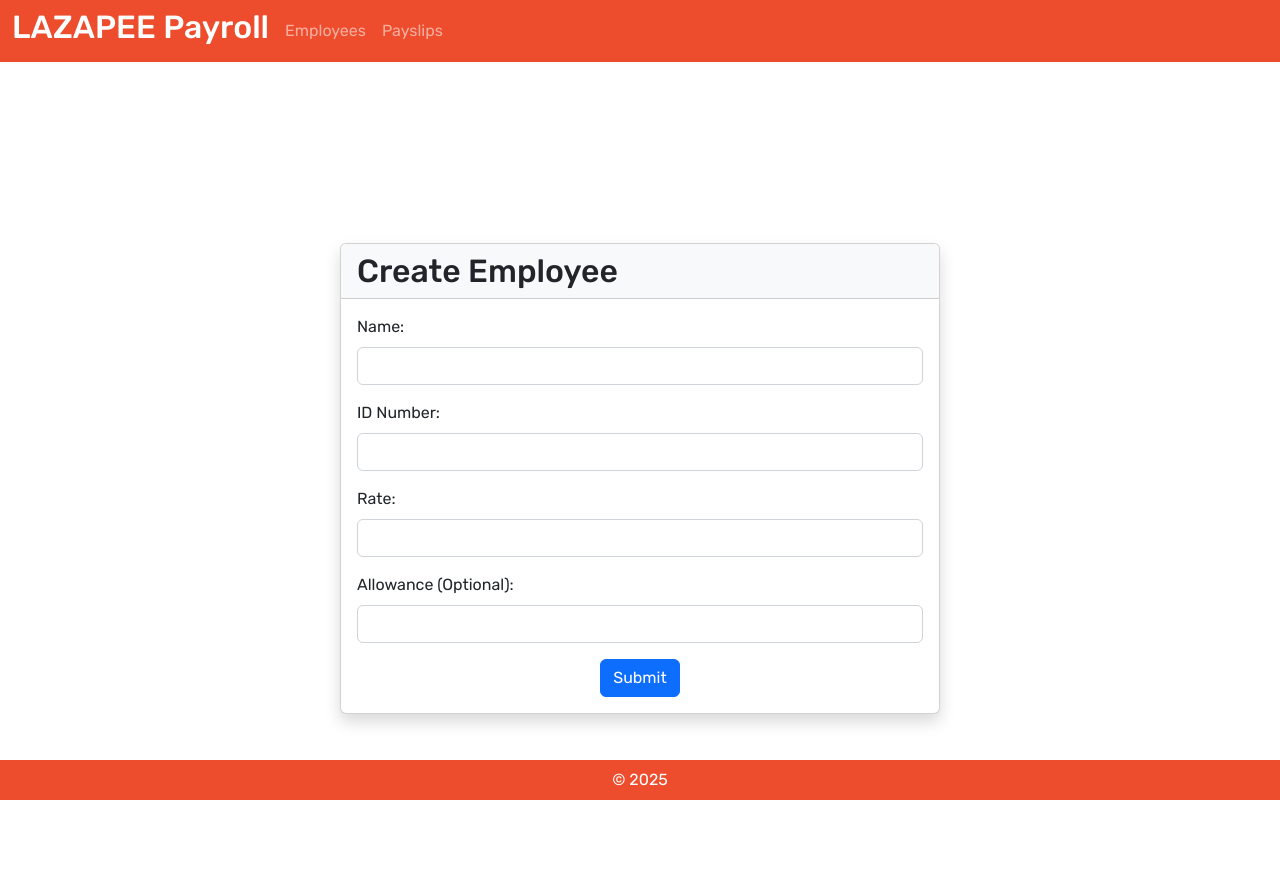
After one commit to kingJMBwAura/FinalProject-AbesamisAngLuna, a Django app: template Lazapee/payroll_app/templates/payroll_app/new_employee.html in a window 1280 px wide. The commit adds this page. Run offline with Django 5.2, Linux system fonts and the light colour scheme; the template is opened without the code that fills it, so the values that code supplies are empty; some libraries are stand-ins or nearby versions.

Commit message:
latest create employee page

```diff
--- a/Lazapee/payroll_app/templates/payroll_app/create_employee.html
+++ /dev/null
@@ -1,2 +0,0 @@
-{% extends 'payroll_app/base.html' %}
-{% load static %}
--- a/Lazapee/payroll_app/templates/payroll_app/homepage.html
+++ b/Lazapee/payroll_app/templates/payroll_app/homepage.html
@@ -8,7 +8,7 @@
                 <div class="d-flex justify-content-between align-items-center mb-3">
                     <h2 class="mb-0">Employees</h2>
                     <div class="d-flex">
-                        <a href="" class="btn btn-secondary me-2">+New Employee</a>
+                        <a href="{% url 'new_employee' %}" class="btn btn-secondary me-2">+New Employee</a>
                         <a href="{% url 'manage_account' pk=account.pk %}" class="btn btn-secondary me-2">Manage Account</a>
                         <form action="{% url 'logout' %}" method="post" class="d-inline">
                             {% csrf_token %}
--- /dev/null
+++ b/Lazapee/payroll_app/templates/payroll_app/new_employee.html
@@ -0,0 +1,49 @@
+{% extends 'payroll_app/base.html' %}
+{% load static %}
+
+{% block content %}
+{% if error %}
+    <div class="alert alert-danger">{{ error }}</div>
+{% endif %}
+
+{% if success %}
+    <div class="alert alert-success" role="alert">{{ success }}</div>
+{% endif %}
+
+<div class="d-flex justify-content-center align-items-center" style="min-height: 100vh;">
+    <div class="card shadow w-50 mx-3" style="max-width: 600px;">
+        <div class="card-header bg-light">
+            <h2 class="mb-0">Create Employee</h2>
+        </div>
+
+        <div class="card-body">
+            <form method="post" action="{% url 'new_employee' %}">
+                {% csrf_token %}
+                <div class="mb-3">
+                    <label for="name" class="form-label">Name:</label>
+                    <input type="text" class="form-control" id="name" name="name" required>
+                </div>
+
+                <div class="mb-3">
+                    <label for="id_number" class="form-label">ID Number:</label>
+                    <input type="text" class="form-control" id="id_number" name="id_number" required>
+                </div>
+
+                <div class="mb-3">
+                    <label for="rate" class="form-label">Rate:</label>
+                    <input type="number" class="form-control" id="rate" name="rate" required>
+                </div>
+
+                <div class="mb-3">
+                    <label for="allowance" class="form-label">Allowance (Optional):</label>
+                    <input type="number" class="form-control" id="allowance" name="allowance">
+                </div>
+
+                <div class="d-flex justify-content-center mt-3">
+                    <button type="submit" class="btn btn-primary">Submit</button>
+                </div>
+            </form>
+        </div>
+    </div>
+</div>
+{% endblock %}
--- a/Lazapee/payroll_app/urls.py
+++ b/Lazapee/payroll_app/urls.py
@@ -26,7 +26,7 @@ urlpatterns = [
     path('change_password/<int:pk>/', views.change_password, name='change_password'),
     path('', views.homepage, name='homepage'),
     path('logout/', views.logout, name='logout'),
-    #path('add_employee/', views.add_employee, name='add_employee'),
+    path('new_employee/', views.new_employee, name='new_employee'),
     #path('view_employee/<int:pk>/', views.view_employee, name='view_employee'),
     #ath('edit_employee/<int:pk>/', views.edit_employee, name='edit_employee'),
 ]
```
Also changed, not shown: Lazapee/payroll_app/views.py (+47 -0 lines), Lazapee/db.sqlite3, 1 other file.
